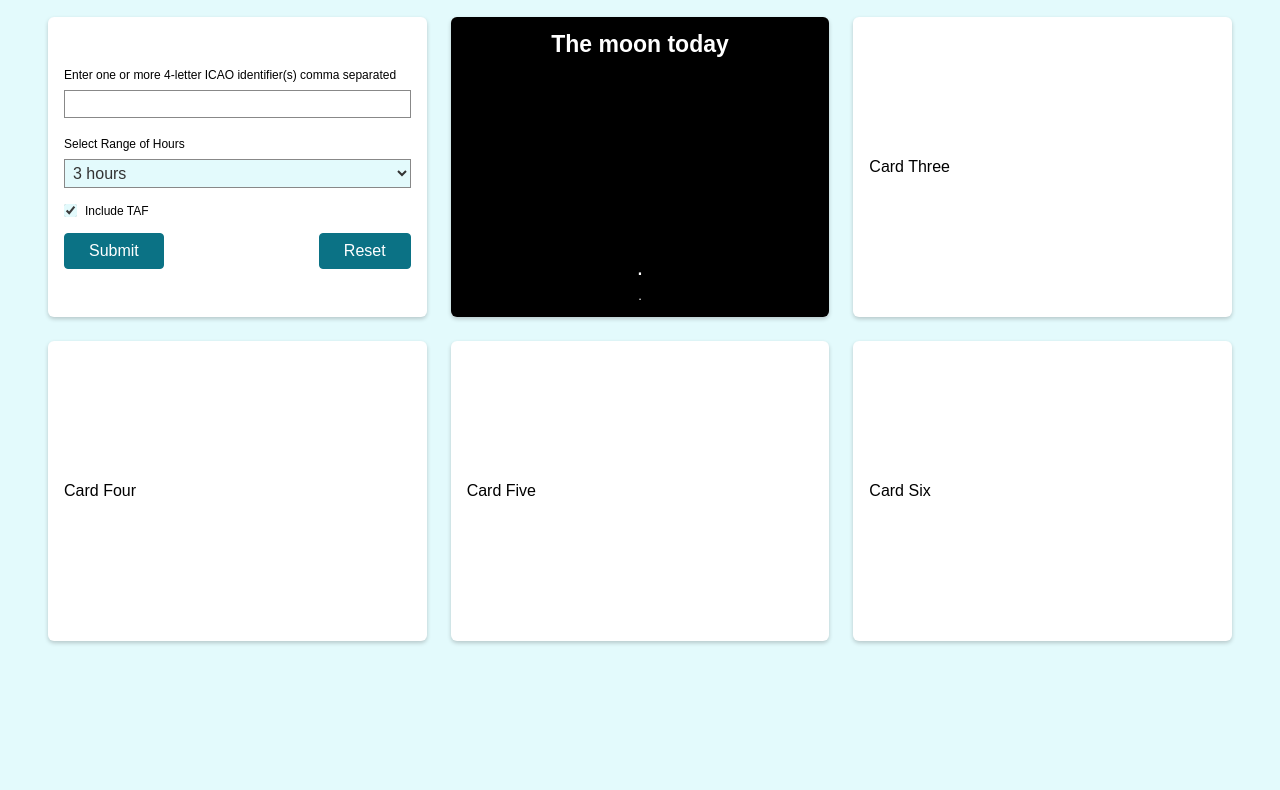
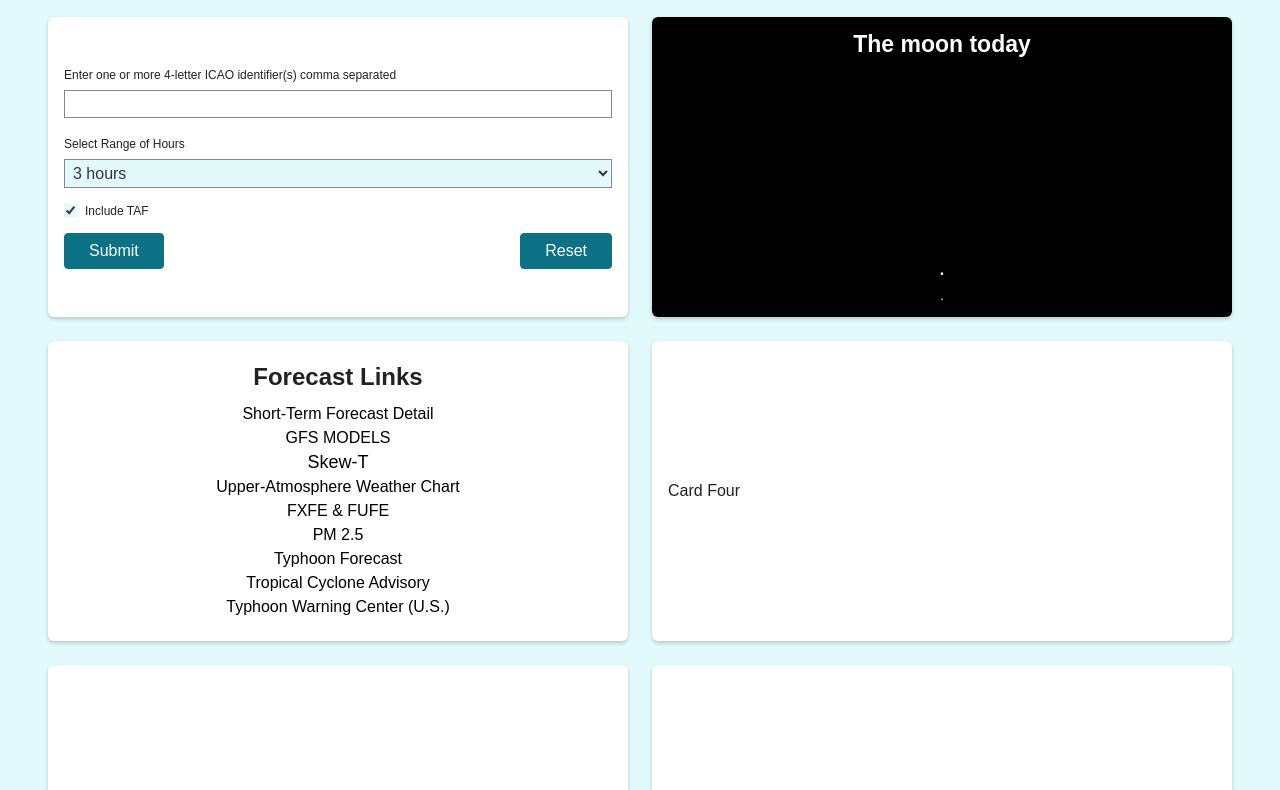
Before and after one commit to Mahone5/aviation-weather, a plain HTML site: page index.html in a window 1280 px wide. Shown: the part 102-892 px from the top of the page. Before the commit the page ends 800 px from the top, so only its background shows below. Drawn offline with Linux system fonts and the light colour scheme; no server answers.

Commit message:
add forecast links, red accent color

```diff
--- a/index.html
+++ b/index.html
@@ -125,7 +125,63 @@
           })();
         </script>
       </article>
-      <article class="card card-3">Card Three</article>
+      <article class="card card-3">
+        <h2>Forecast Links</h2>
+        <ul>
+          <li>
+            <a
+              target="_blank"
+              href="http://www.sunny-spot.net/chart/DOC2.pdf"
+              class="toolTip"
+              >Short-Term Forecast Detail</a
+            >
+          </li>
+          <li>
+            <a
+              target="_blank"
+              href="https://www.tropicaltidbits.com/analysis/models/?model=gfs&amp;region=wpac&amp;pkg=mslp_pcpn_frzn&amp;fh=12"
+              >GFS MODELS</a
+            >
+          </li>
+          <li>
+            <a
+              target="_blank"
+              href="https://tono2.net/skew"
+              class="toolTip"
+              style="font-size: large"
+              >Skew-T</a
+            >
+          </li>
+          <li>
+            <a target="_blank" href="https://tono2.net/high/high.htm"
+              >Upper-Atmosphere Weather Chart</a
+            >
+          </li>
+          <li>
+            <a target="_blank" href="https://tono2.net/fxfe/fxfe.htm"
+              >FXFE &amp; FUFE</a
+            >
+          </li>
+          <li><a target="_blank" href="http://tenki.jp/pm25/">PM 2.5</a></li>
+          <li>
+            <a target="_blank" href="http://www.jma.go.jp/jp/typh/"
+              >Typhoon Forecast
+            </a>
+          </li>
+          <li>
+            <a
+              target="_blank"
+              href="http://www.data.jma.go.jp/fcd/tca/data/index.html"
+              >Tropical Cyclone Advisory</a
+            >
+          </li>
+          <li>
+            <a target="_blank" href="http://www.metoc.navy.mil/jtwc/jtwc.html"
+              >Typhoon Warning Center (U.S.)</a
+            >
+          </li>
+        </ul>
+      </article>
       <article class="card card-4">Card Four</article>
       <article class="card card-5">Card Five</article>
       <article class="card card-6">Card Six</article>
--- a/styles.css
+++ b/styles.css
@@ -1,3 +1,10 @@
+:root {
+  --base-teal: #0b7285;
+  --shade-teal: #1893a9;
+  --very-light-teal: #e3fafc;
+  --accent-red: #d8200d;
+}
+
 * {
   margin: 0;
   padding: 0;
@@ -5,9 +12,10 @@
 }
 
 body {
-  background-color: #e3fafc;
+  background-color: var(--very-light-teal);
   font-family: sans-serif;
   width: 100%;
+  color: #222;
 }
 
 header {
@@ -29,7 +37,7 @@ header {
 }
 
 h1 {
-  color: #0b7285;
+  color: var(--accent-red);
   font-size: 3rem;
 }
 
@@ -43,9 +51,9 @@ nav input {
   margin: 0;
   box-sizing: border-box;
   font: inherit;
-  background-color: #0b7285;
+  background-color: var(--base-teal);
   color: #fff;
-  border: 1px solid #0b7285;
+  border: 1px solid var(--base-teal);
   padding: 0.5rem 0.5rem;
   border-radius: 4px;
   cursor: pointer;
@@ -53,15 +61,15 @@ nav input {
 }
 
 nav input:hover {
-  background-color: #1893a9;
-  border-color: #1893a9;
+  background-color: var(--shade-teal);
+  border-color: var(--shade-teal);
 }
 
 main {
   height: 100%;
   display: grid;
-  grid-template-columns: 1fr 1fr 1fr;
-  grid-template-rows: 1fr 1fr;
+  grid-template-columns: 1fr 1fr;
+  grid-template-rows: 1fr 1fr 1fr;
   gap: 1.5rem;
   margin: 0 3rem;
 }
@@ -149,14 +157,14 @@ select {
 } */
 
 select {
-  background-color: #e3fafc;
+  background-color: var(--very-light-teal);
 }
 
 button {
   font: inherit;
-  background-color: #0b7285;
+  background-color: var(--base-teal);
   color: #fff;
-  border: 1px solid #0b7285;
+  border: 1px solid var(--base-teal);
   padding: 0.5rem 1.5rem;
   border-radius: 4px;
   cursor: pointer;
@@ -170,8 +178,8 @@ button {
 }
 
 button:hover {
-  background-color: #1893a9;
-  border-color: #1893a9;
+  background-color: var(--shade-teal);
+  border-color: var(--shade-teal);
 }
 
 .form-control-inline {
@@ -184,14 +192,39 @@ button:hover {
 }
 
 input[type="checkbox"] {
-  accent-color: #e3fafc;
+  accent-color: var(--very-light-teal);
 }
 
-@media (max-width: 62.5rem) {
+.card-3 h2 {
+  text-align: center;
+}
+
+.card-3 ul {
+  list-style: none;
+  padding: 2rem auto;
+  line-height: 1.5rem;
+}
+
+.card-3 li {
+  text-align: center;
+}
+
+.card-3 a {
+  text-decoration: none;
+  cursor: pointer;
+  transition: all 0.2s ease-in;
+}
+
+.card-3 a:hover {
+  color: var(--accent-red);
+  font-size: 1.01rem;
+}
+
+/* @media (max-width: 62.5rem) {
   main {
     grid-template-columns: 1fr 1fr;
   }
-}
+} */
 
 @media (max-width: 48rem) {
   h1 {
```
